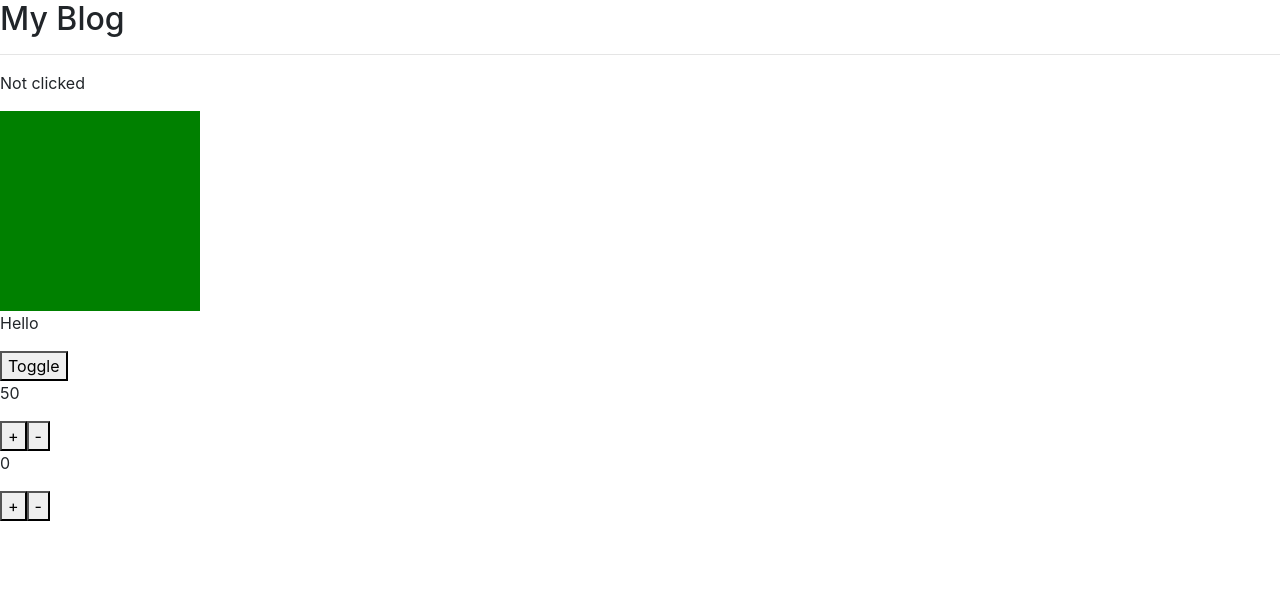
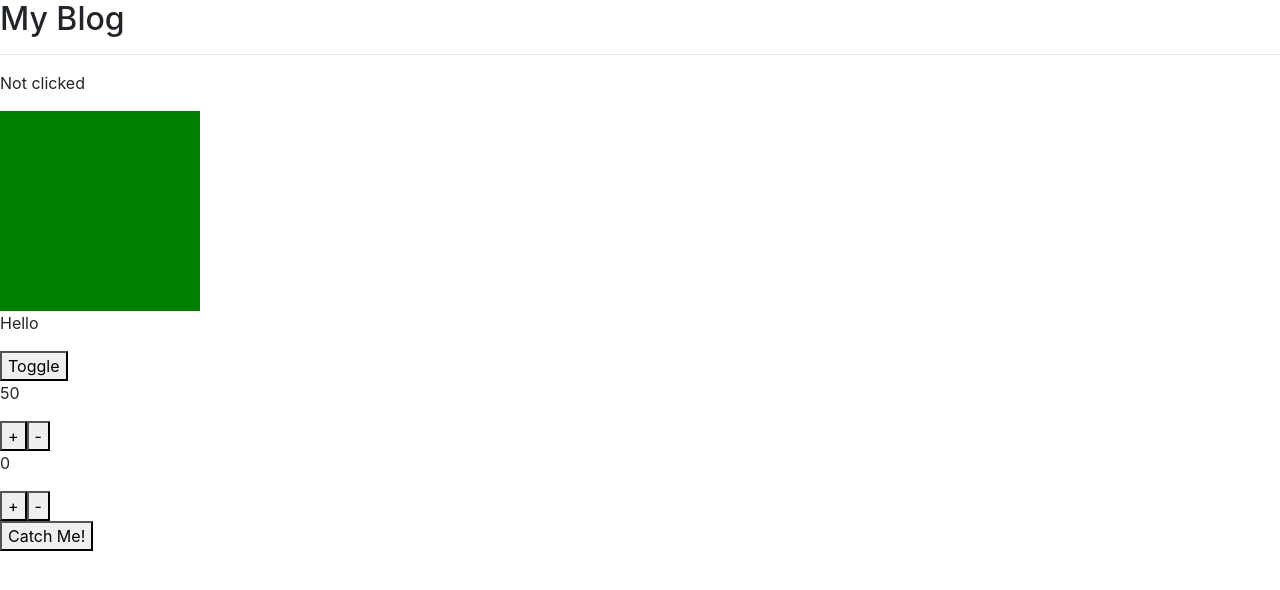
Before and after one commit to Avi-Cohen-Nehemia/week-10--advanced-react, a React (Create React App) app: page / in a window 1280 px wide. Shown: the top 590 px of the page. Built offline with nearby package versions, Linux system fonts and the light colour scheme.

Commit message:
solved 'CatchMeIfYouCan' exercise using Hook

```diff
--- a/src/App.js
+++ b/src/App.js
@@ -14,6 +14,7 @@ import Square from './hooks/Square';
 import ToggleText from './hooks/ToggleText';
 import Counter from './hooks/Counter';
 import StepCounter from './hooks/StepCounter';
+import CatchMeIfYouCan from './hooks/CatchMeIfYouCan';
 
 function App() {
   return (
@@ -35,6 +36,9 @@ function App() {
       <StepCounter
         step={ 5 }
         max={ 100 }
+      />
+      <CatchMeIfYouCan
+        jump={ 100 }
       />
       <Switch>
         <Route exact path="/news" component={ Articles }/>
--- /dev/null
+++ b/src/hooks/CatchMeIfYouCan.js
@@ -0,0 +1,23 @@
+import React, { useState } from "react";
+
+const CatchMeIfYouCan = ({ jump }) => {
+    const [height, setHeight] = useState(0);
+
+    const updateHeight = () => setHeight(height + jump);
+
+    return(
+        <div>
+            <button
+                style={{
+                    position: "relative",
+                    top: height + "px"
+                }}
+                onClick={ updateHeight }
+            >
+                Catch Me!
+            </button>
+        </div>
+    );
+}
+
+export default CatchMeIfYouCan;
```
